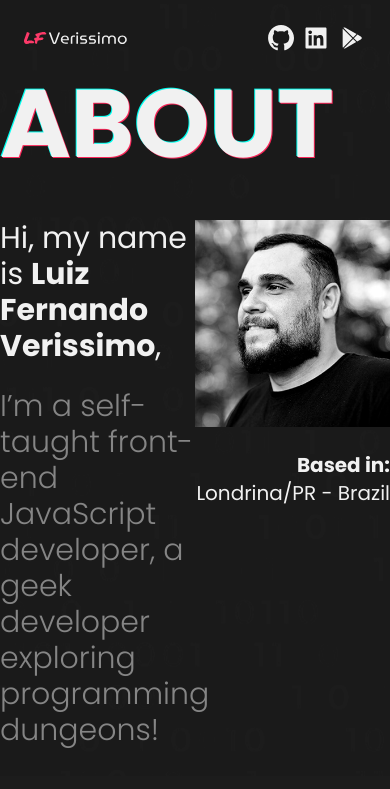
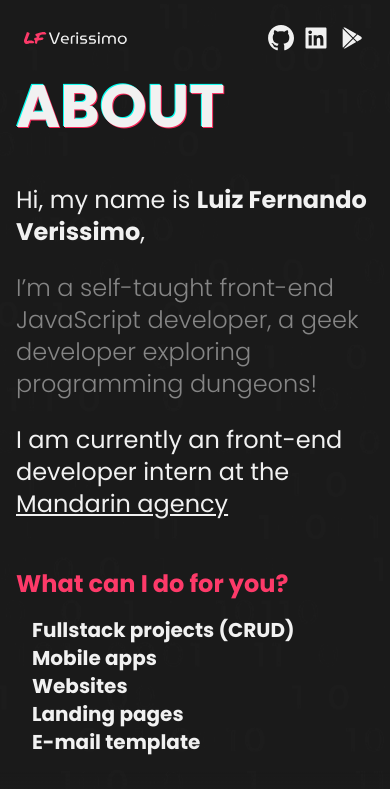
Before and after one commit to luizfverissimo/portfolio-2, a Next.js app: page /about in a window 390 px wide. Shown: the top 789 px of the page. Built offline with nearby package versions, Linux system fonts and the light colour scheme.

Commit message:
responsive DONE

```diff
--- a/components/FooterMenu.js
+++ b/components/FooterMenu.js
@@ -3,7 +3,7 @@ import Link from 'next/link';
 
 function FooterMenu() {
   return (
-    <nav className="w-full h-auto flex justify-center sm:justify-start fixed bottom-0 mb-0 bg-black-theme pt-4 sm:mb-10 sm:max-w-screen-xl sm:bg-transparent sm:pt-0 sm:px-4 xl:px-0 ">
+    <nav className="w-full h-auto flex justify-center sm:justify-start fixed bottom-0 mb-0 bg-gradient-to-t from-black-theme via-black-theme pt-5 sm:mb-10 sm:max-w-screen-xl sm:bg-transparent sm:pt-0 sm:px-4 xl:px-0 ">
       <Link href="/projects">
         <a className="chromatic-box px-6 py-3 mr-2 sm:mr-8 bg-white-theme font-pop font-bold text-black-theme text-lg sm:text-2xl transition-all transform hover:text-pink-theme hover:-translate-y-1">
           Projects
@@ -17,7 +17,7 @@ function FooterMenu() {
       </Link>
 
       <Link href="/contact">
-        <a className="chromatic-box px-6 py-3 mr-2 sm:mr-8 bg-white-theme font-pop font-bold text-black-theme text-lg sm:text-2xl transition-all transform hover:text-pink-theme hover:-translate-y-1">
+        <a className="chromatic-box px-6 py-3 bg-white-theme font-pop font-bold text-black-theme text-lg sm:text-2xl transition-all transform hover:text-pink-theme hover:-translate-y-1">
           Contact
         </a>
       </Link>
--- a/content/projects/01_offers_aggregator copy.md
+++ b/content/projects/01_offers_aggregator copy.md
@@ -3,6 +3,7 @@ title: Offers Aggregator
 type: Fullstack
 desc: 💸 FullStack application of an Offers/ Deal/ Coupons Aggregator. Created with Next,js
 tech: HTML, CSS, JavaScript, Sass, Next.js, Axios, Postgress and JWT.
+extra: true
 extraInfo: "To access the ADMIN dashboard, click here. login: user@test.com - password: 12345678"
 codeLink: https://github.com/luizfverissimo/offer-aggregator
 link: http://offers-aggregator.vercel.app
--- a/content/projects/01_offers_aggregator.md
+++ b/content/projects/01_offers_aggregator.md
@@ -3,6 +3,7 @@ title: Offers Aggregator
 type: Fullstack
 desc: 💸 FullStack application of an Offers/ Deal/ Coupons Aggregator. Created with Next,js
 tech: HTML, CSS, JavaScript, Sass, Next.js, Axios, Postgress and JWT.
+extra: true
 extraInfo: 'To access the ADMIN dashboard - login: user@test.com - password: 12345678'
 codeLink: https://github.com/luizfverissimo/offer-aggregator
 link: http://offers-aggregator.vercel.app
--- a/content/projects/02_octo_battle copy.md
+++ b/content/projects/02_octo_battle copy.md
@@ -3,6 +3,7 @@ title: Octo Battle
 type: Front-end
 desc: 🥊 Who has the best github profile? Project created with Next.js and Tailwind CSS.
 tech: HTML, CSS, JavaScript, Next.js, Axios, Tailwind CSS and Framer Motion.
+extra: false
 extraInfo: ""
 codeLink: https://github.com/luizfverissimo/octo-battle
 link: https://octo-battle.vercel.app
--- a/content/projects/02_octo_battle.md
+++ b/content/projects/02_octo_battle.md
@@ -3,6 +3,7 @@ title: Octo Battle
 type: Front-end
 desc: 🥊 Who has the best github profile? Project created with Next.js and Tailwind CSS.
 tech: HTML, CSS, JavaScript, Next.js, Axios, Tailwind CSS and Framer Motion.
+extra: false
 extraInfo: ""
 codeLink: https://github.com/luizfverissimo/octo-battle
 link: https://octo-battle.vercel.app
--- a/content/projects/03_the_old_book copy.md
+++ b/content/projects/03_the_old_book copy.md
@@ -3,6 +3,7 @@ title: The Old Book
 type: Front-end
 desc: 📜 ScrollBook Manager for RPG, created with React.js, Next.js and Styled Components
 tech: HTML, CSS, JavaScript, Next.js, Axios, Axios and Styled-Components.
+extra: false
 extraInfo: ""
 codeLink: https://github.com/luizfverissimo/the-old-book
 link: https://the-old-book.vercel.app
--- a/content/projects/03_the_old_book.md
+++ b/content/projects/03_the_old_book.md
@@ -3,6 +3,7 @@ title: The Old Book
 type: Front-end
 desc: 📜 ScrollBook Manager for RPG, created with React.js, Next.js and Styled Components
 tech: HTML, CSS, JavaScript, Next.js, Axios, Axios and Styled-Components.
+extra: false
 extraInfo: ""
 codeLink: https://github.com/luizfverissimo/the-old-book
 link: https://the-old-book.vercel.app
--- a/pages/about.js
+++ b/pages/about.js
@@ -44,27 +44,27 @@ function About() {
       <main className='w-full min-h-full flex flex-col items-center'>
         <Background />
         <Navbar />
-        <div className='w-full max-w-screen-xl flex justify-between'>
-          <h1 className='chromatic font-pop font-bold text-white-theme text-8xl'>
+        <div className='w-full max-w-screen-xl flex justify-between px-4 xl:px-0'>
+          <h1 className='chromatic font-pop font-bold text-white-theme text-6xl sm:text-8xl'>
             ABOUT
           </h1>
         </div>
-        <section className='w-full max-w-screen-xl flex justify-between'>
-          <div className='w-1/2 flex flex-col items-start mt-12'>
-            <h2 className='font-pop text-3xl text-white-theme'>
+        <section className='w-full max-w-screen-xl flex flex-col sm:flex-row justify-between px-4 xl:px-0'>
+          <div className='w-full sm:w-1/2 flex flex-col items-start mt-12'>
+            <h2 className='font-pop text-2xl sm:text-3xl text-white-theme'>
               Hi, my name is <strong>Luiz Fernando Verissimo</strong>,
             </h2>
-            <p className='font-pop font-light text-3xl text-gray-theme mt-6'>
+            <p className='font-pop font-light text-2xl sm:text-3xl text-gray-theme mt-6'>
               I’m a self-taught front-end JavaScript developer, a geek developer
               exploring programming dungeons!
             </p>
             <p className='font-pop text-2xl text-white-theme mt-6'>
               I am currently an front-end developer intern at the <a className="underline hover:text-pink-theme" href="https://mandarin.com.br" rel="external" target="_blank" rel="noopener">Mandarin agency</a>
             </p>
-            <h3 className='font-pop font-bold text-3xl text-pink-theme mt-12'>
+            <h3 className='font-pop font-bold text-2xl sm:text-3xl text-pink-theme mt-12'>
               What can I do for you?
             </h3>
-            <ul className='font-pop font-bold text-2xl text-white-theme ml-4 mt-4'>
+            <ul className='font-pop font-bold text-xl sm:text-2xl text-white-theme ml-4 mt-4'>
               <li>Fullstack projects (CRUD)</li>
               <li>Mobile apps</li>
               <li>Websites</li>
@@ -72,9 +72,9 @@ function About() {
               <li>E-mail template</li>
             </ul>
           </div>
-          <div className='w-1/2 flex flex-col items-end mt-12'>
+          <div className='w-full sm:w-1/2 flex flex-col items-end mt-12 mb-20 sm:mb-0'>
             <img src='/avatar.jpg' alt='LF Verissimo avatar' />
-            <p className='font-pop text-white-theme text-xl text-right mt-6'>
+            <p className='w-full font-pop text-white-theme text-lg sm:text-xl text-center sm:text-right mt-6'>
               <strong>Based in:</strong>
               <br />
               Londrina/PR - Brazil
--- a/pages/index.js
+++ b/pages/index.js
@@ -53,8 +53,11 @@ function Home() {
             <br />
             DEVELOPER
           </h1>
-          <h2 className='mt-12 font-pop font-light text-gray-theme text-xl sm:text-4xl'>
+          <h2 className='mt-12 font-pop font-light text-gray-theme text-xl sm:text-3xl'>
             JavaScript, Node.js, React.js, React Native and Next.js
+          </h2>
+          <h2 className='mt-12 font-pop font-bold text-pink-theme text-xl sm:text-4xl'>
+            &darr; See my projects!
           </h2>
         </section>
         <FooterMenu />
--- a/pages/projects/index.js
+++ b/pages/projects/index.js
@@ -67,10 +67,19 @@ const Projects = ({ projectsList }) => {
       <main className='w-full min-h-full flex flex-col items-center'>
         <Background />
         <Navbar />
-        <div className='w-full max-w-screen-xl flex justify-between items-end px-4 xl:px-0 '>
+        <div className='w-full max-w-screen-xl flex flex-col sm:flex-row justify-between items-end px-4 xl:px-0 '>
           <h1 className='chromatic font-pop font-bold text-white-theme text-6xl sm:text-8xl'>
             PROJECTS
           </h1>
+          <a
+            className='font-pop transition-all mt-2 sm:mt-0 text-white-theme text-base sm:text-xl hover:text-pink-theme'
+            rel='external'
+            href='https://github.com/luizfverissimo?tab=repositories'
+            target='_blank'
+            rel='noopener'
+          >
+            All Projects on GITHUB &rarr;
+          </a>
         </div>
 
         <section className='w-full h-full sm:h-auto flex flex-auto mt-5 lg:mt-10'>
@@ -146,7 +155,7 @@ const Projects = ({ projectsList }) => {
             </Carousel>
           )}
           {isMobile && (
-            <div className="w-full h-auto flex flex-col mt-5 mb-20 px-5">
+            <div className='w-full h-auto flex flex-col mt-5 mb-20 px-5'>
               {projectsList.map((project, index) => {
                 return (
                   <article
--- a/pages/projects/project/[slug].js
+++ b/pages/projects/project/[slug].js
@@ -51,36 +51,40 @@ const Project = ({ project }) => {
       <main className='w-full min-h-full flex flex-col items-center'>
         <Background />
         <Navbar />
-        <div className='w-full max-w-screen-xl flex justify-between items-end'>
-          <h1 className='chromatic font-pop font-bold text-white-theme text-8xl'>
+        <div className='w-full max-w-screen-xl flex justify-between items-end px-4 sm:px-0'>
+          <h1 className='chromatic font-pop font-bold text-white-theme text-6xl sm:text-8xl'>
             PROJECTS
           </h1>
         </div>
 
-        <section className='w-full max-w-screen-xl flex justify-between items-center'>
-          <div className='flex flex-col mt-6 mr-5'>
-            <p className='font-pop font-light text-pink-theme text-2xl'>
+        <section className='w-full max-w-screen-xl mb-20 sm:mb-0 flex flex-col sm:flex-row justify-between items-center px-4 sm:px-0'>
+          <div className='flex flex-col mt-6 mr-0 mb-10 sm:mb-0 sm:mr-5'>
+            <p className='font-pop font-light text-pink-theme text-xl sm:text-2xl'>
               {attributes.type}
             </p>
-            <h2 className='font-pop font-bold text-white-theme text-4xl'>
+            <h2 className='font-pop font-bold text-white-theme text-2xl sm:text-4xl'>
               {attributes.title}
             </h2>
-            <p className='mt-6 font-pop font-light text-gray-theme text-2xl'>
+            <p className='mt-6 font-pop font-light text-gray-theme text-xl sm:text-2xl'>
               {attributes.desc}
             </p>
-            <p className='mt-6 font-pop font-light text-white-theme text-2xl'>
+            <p className='mt-6 font-pop font-light text-white-theme text-xl sm:text-2xl'>
               <strong className='font-bold'>Tech's</strong>
               <br />
               {attributes.tech}
             </p>
-            <p className='my-6 font-pop font-light text-gray-theme text-2xl'>
-              {attributes.extraInfo}
-            </p>
+            {attributes.extra && (
+              <>
+                <p className='my-6 font-pop font-light text-gray-theme text-xl sm:text-2xl'>
+                  {attributes.extraInfo}
+                </p>
 
-            <div
-              className='my-6 font-pop font-light text-gray-theme text-2xl'
-              dangerouslySetInnerHTML={{ __html: html }}
-            ></div>
+                <div
+                  className='my-6 font-pop font-light text-gray-theme text-xl sm:text-2xl'
+                  dangerouslySetInnerHTML={{ __html: html }}
+                ></div>
+              </>
+            )}
 
             <LaunchButton href={attributes.link} />
             <CodeButton href={attributes.codeLink} />
```
